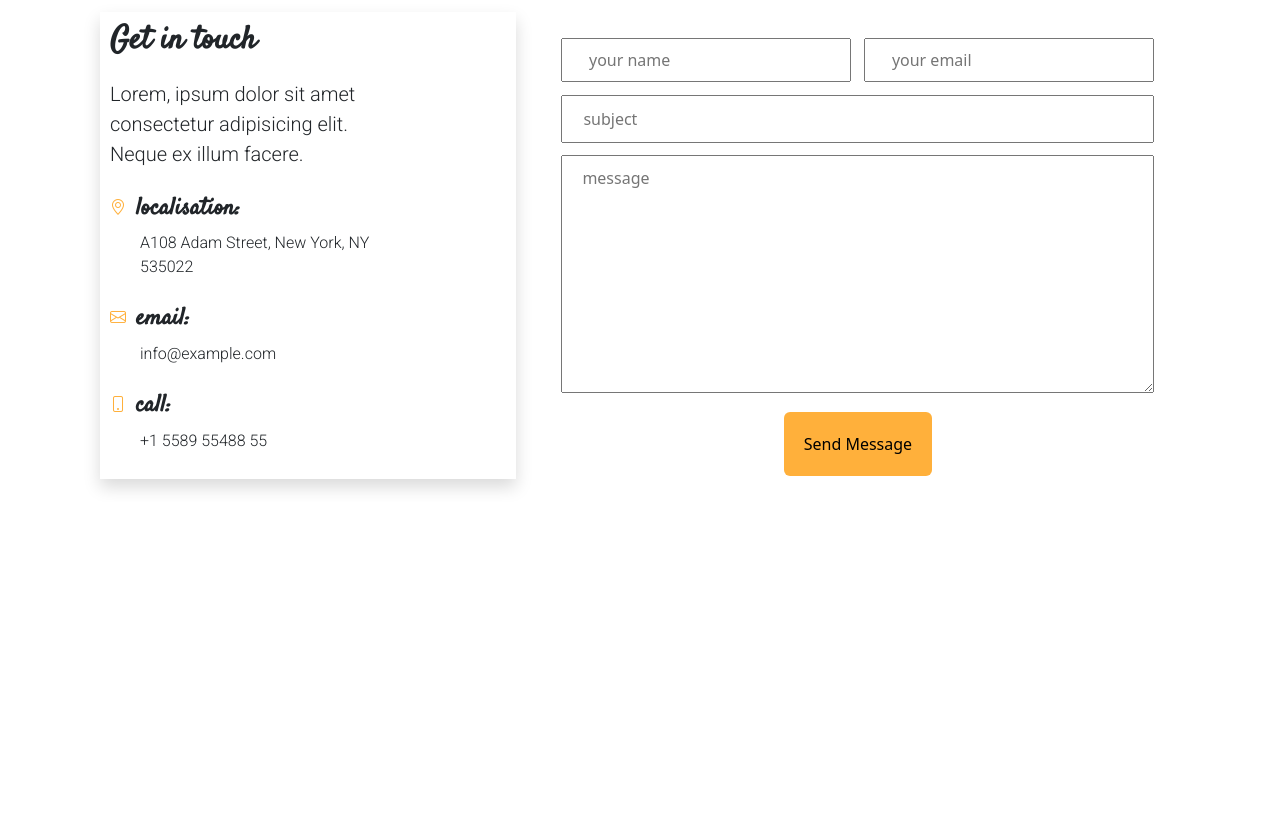
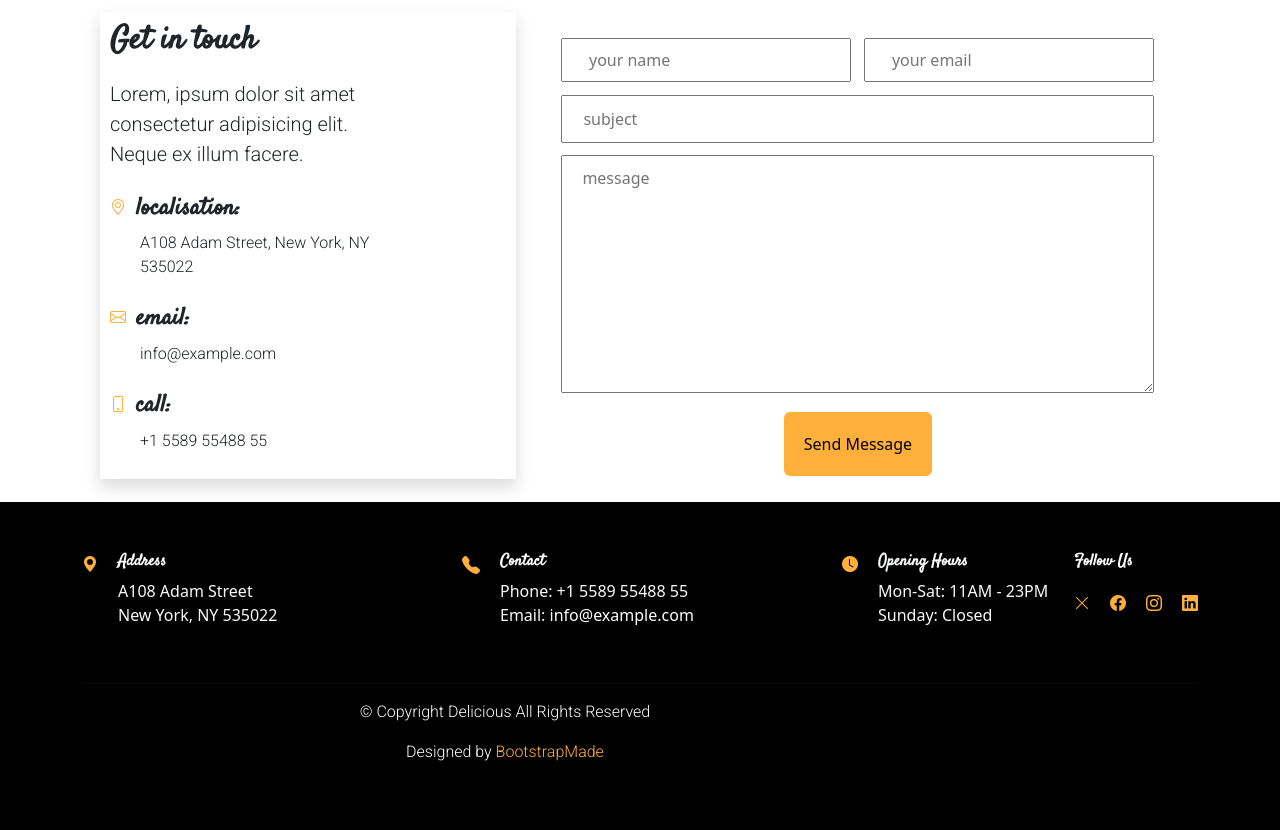
Before and after one commit to Hamza-Abouelwahab/hamza_abouelwahab_Final_Projeft_HTML_CSS, a website: page index.html in a window 1280 px wide. Shown: the part 5805-6635 px from the top of the page. Before the commit the page ends 6307 px from the top, so only its background shows below. Drawn offline with nearby package versions, Linux system fonts and the light colour scheme; a web font is replaced by a local one.

Commit message:
feat : add footer

```diff
--- a/index.html
+++ b/index.html
@@ -440,27 +440,7 @@
     </section>
 
     <!-- ! section booka a table -->
-    <!-- <section class="booka-table d-flex  flex-column align-items-center ps-10 pe-10 pt-4">
-        <div><p class="badge bg-lightorange text-orange text-uppercase pt-1 pb-1 ps-3 pe-3 rounded-5">booka a table</p></div>
-        <div class="pb-2"><h2>booka a<span class="text-orange">table</span></h2></div>
-        <div class="booka bg-booka">
-            <div class="left"><img class="" src="./public/images/reservation.jpg" alt=""></div>
-            <div class="right">
-                <form action="">
-                        <input type="text" placeholder="your name" class="text-capitalize  ">
-                        <input type="email" placeholder="your email" class="text-capitalize  ">
-                        <input type="tel" placeholder="your phone" class="text-capitalize  ">
 
-                        <input type="time">
-                        <input  type="time">
-                        <input  type="number" placeholder="# of people">
-
-                    </form>
-                        <textarea class="text-capitalize pt-1 pb-1 w-100" rows="2px" name="message" placeholder="Message" id=""></textarea>
-                    <div class="putat d-block d-flex justify-content-center"><div class="btn btn-orange text-white w-50 text-center" type="submit">Booka a Table</div></div>
-            </div>
-        </div>
-    </section> -->
     <!-- ! section gallery -->
     <section class="section-gallery align-items-center d-flex flex-column pt-4">
         <div class="d-flex flex-column gap-1 align-items-center">
@@ -575,12 +555,100 @@
                     <div><input class="w-100 py-1 px-2 "  type="text" placeholder="subject"></div>
                     <div><textarea name="" id="" class="w-100 px-2 py-1 " cols="30" rows="9" placeholder="message"></textarea></div>
                     <div class=" d-flex flex-column justify-content-center align-items-center  "><button type="submit" class="text-capitalize px-0 py-2 border border-0 w-25 rounded-2 bg-orange" >send message</button></div>
-
             </div>
         </div>
         </section>
     </main>
+    <!-- * footer -->
+    <footer class="site-footer py-5 bg-black">
+    <div class="container">
+      <div class="row text-light">
 
+        <div class="col-md-4 mb-4">
+          <div class="d-flex align-items-start">
+            <i class="bi bi-geo-alt-fill text-orange me-2" ></i>
+            <div>
+              <div class="footer-heading"><h6>Address</h6></div>
+              <div>
+                A108 Adam Street<br>
+                New York, NY 535022
+              </div>
+            </div>
+          </div>
+        </div>
+
+
+        <div class="col-md-4 mb-4">
+          <div class="d-flex align-items-start">
+            <i class="bi bi-telephone-fill text-orange me-2" style="font-size:18px;color:var(--accent);"></i>
+            <div>
+              <div class="footer-heading"><h6>Contact</h6></div>
+              <div>
+                <div>Phone: +1 5589 55488 55</div>
+                <div>Email: <a href="mailto:info@example.com" class="text-decoration-none text-white">info@example.com</a></div>
+              </div>
+            </div>
+          </div>
+        </div>
+
+
+        <div class="col-md-4 mb-4">
+          <div class="d-flex align-items-start justify-content-between">
+            <div>
+              <div class="d-flex align-items-start">
+                <i class="bi bi-clock-fill text-orange me-2" ></i>
+                <div>
+                  <div class="footer-heading"><h6>Opening Hours</h6></div>
+                  <div>
+                    <div>Mon-Sat: 11AM - 23PM</div>
+                    <div>Sunday: Closed</div>
+                  </div>
+                </div>
+              </div>
+            </div>
+
+
+            <div class="text-end d-none d-md-block ">
+              <div class="footer-heading text-start"><h6>Follow Us</h6></div>
+              <div class="mt-2  d-flex gap-2">
+                <a class="social-circle" href="#" aria-label="Twitter"><i class="bi text-orange bi-x-lg"></i></a>
+                <a class="social-circle" href="#" aria-label="Facebook"><i class="bi text-orange  bi-facebook"></i></a>
+                <a class="social-circle" href="#" aria-label="Instagram"><i class="bi text-orange  bi-instagram"></i></a>
+                <a class="social-circle" href="#" aria-label="LinkedIn"><i class="bi text-orange  bi-linkedin"></i></a>
+              </div>
+            </div>
+
+          </div>
+
+
+          <div class="d-block d-md-none socials-mobile-center mt-3 text-start">
+
+            <div class="footer-heading">Follow Us</div>
+            <div class="mt-2  bg-danger">
+                <a class="social-circle text-decoration-none" href="#"><i class="bi bi-x-lg"></i></a>
+                <a class="social-circle text-decoration-none" href="#"><i class="bi bi-facebook"></i></a>
+                <a class="social-circle text-decoration-none" href="#"><i class="bi bi-instagram"></i></a>
+                <a class="social-circle text-decoration-none" href="#"><i class="bi bi-linkedin"></i></a>
+            </div>
+            </div>
+
+        </div>
+      </div>
+
+      <hr class="footer-hr text-secondary-emphasis">
+
+      <div class="row align-items-center ">
+        <div class="col-md-6 text-center ms-15 ">
+          <div>
+            <p class="text-white">© Copyright Delicious All Rights Reserved</p>
+          </div>
+          <div>
+            <p class="text-white">Designed by <span class="text-orange">BootstrapMade</span>  </p>
+          </div>
+
+      </div>
+    </div>
+  </footer>
 
     <script src="./node_modules/bootstrap/dist/js/bootstrap.bundle.js"></script>
 </body>
--- a/src/sass/modules/home/_main.scss
+++ b/src/sass/modules/home/_main.scss
@@ -316,14 +316,8 @@
             }
             .right{
             form{
-                display: grid;
-                grid-template-columns: 1fr 1fr 1fr;
-                gap: 1vw;
-                width: 100%;
-                padding-top: 5vw;
-                padding-bottom: 2vw;
                 input{
-                    padding: 0.5vw 1vw 0.5vw 1vw;
+                    // padding: 0.5vw 1vw 0.5vw 1vw;
                 }
         }
     }
```
Also changed, not shown: public/css/app.css, 1 other file.
